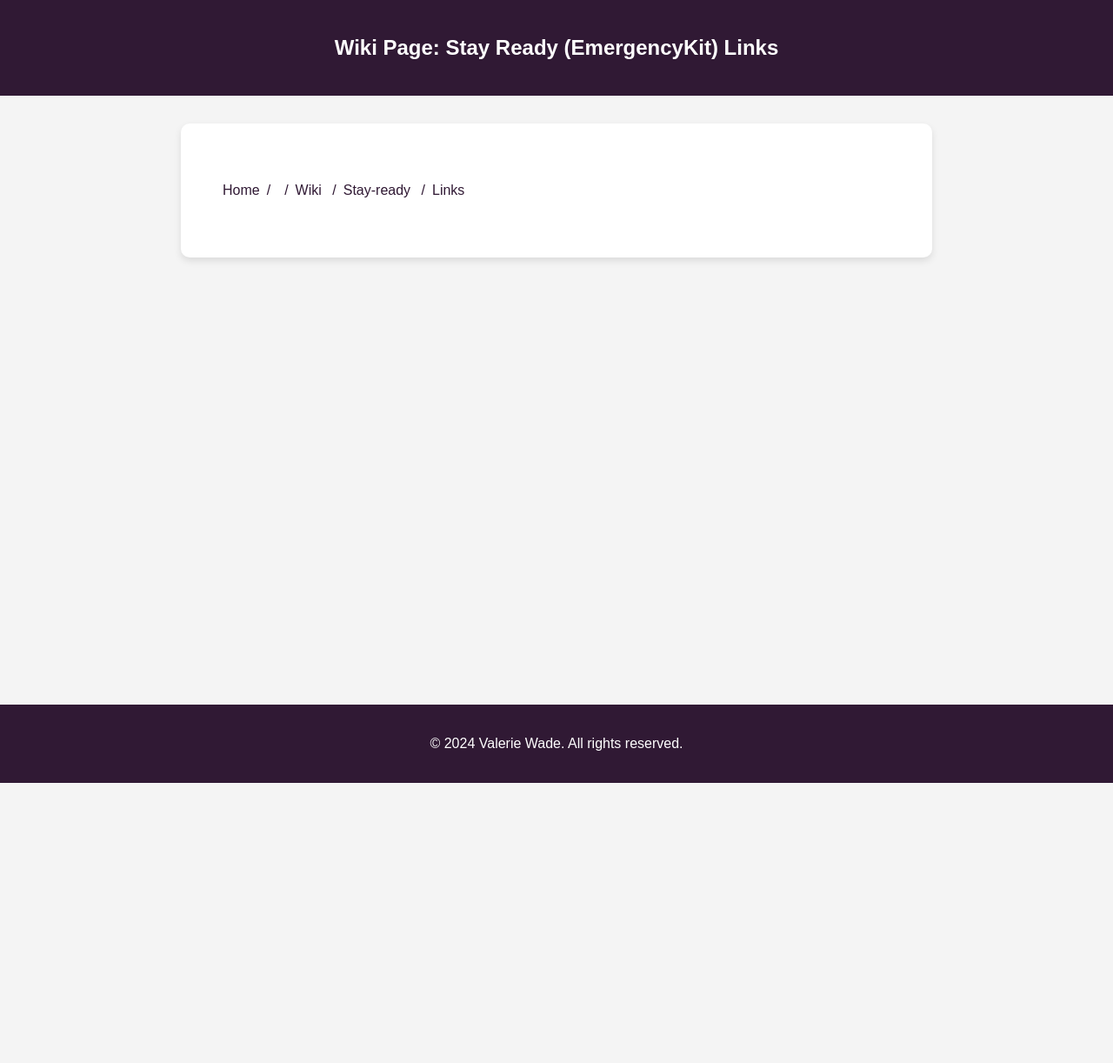
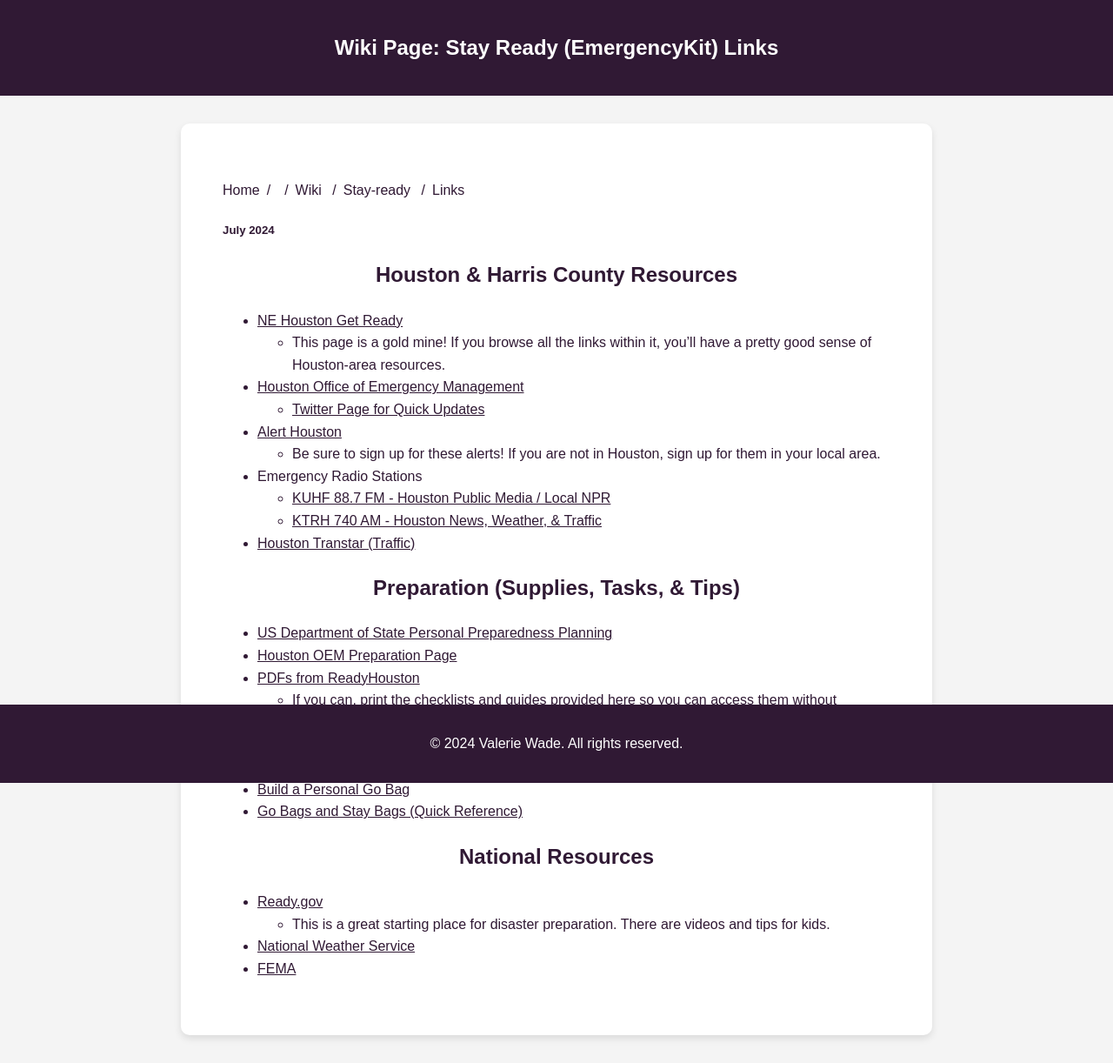
Before and after one commit to valwade275/valwade275.github.io, a Jekyll site: the page built from wiki/stay-ready/links.md, in a window 1280 px wide. Shown: the whole page at 87% size. Built offline with Jekyll 4.4.1, drawn with Linux system fonts in a browser that asks for light colours; before the commit the page ends 900 px from its top, so only the background shows below that.

Commit message:
adding stay-ready things

```diff
--- a/wiki/stay-ready/links.md
+++ b/wiki/stay-ready/links.md
@@ -1,3 +1,36 @@
 ---
 title: Stay Ready (EmergencyKit) Links
 ---
+
+##### July 2024
+
+## Houston & Harris County Resources
+
+- [NE Houston Get Ready](https://nehoustongetready.com/)
+    - This page is a gold mine! If you browse all the links within it, you'll have a pretty good sense of Houston-area resources.
+- [Houston Office of Emergency Management](https://www.houstonoem.org/)
+    - [Twitter Page for Quick Updates](https://twitter.com/houstonoem)
+- [Alert Houston](https://houstonemergency.org/alerts/)
+    - Be sure to sign up for these alerts! If you are not in Houston, sign up for them in your local area.
+- Emergency Radio Stations
+    - [KUHF 88.7 FM - Houston Public Media / Local NPR](https://www.houstonpublicmedia.org/news887/)
+    - [KTRH 740 AM - Houston News, Weather, & Traffic](https://ktrh.iheart.com/)
+- [Houston Transtar (Traffic)](https://www.houstontranstar.org/)
+
+## Preparation (Supplies, Tasks, & Tips)
+
+- [US Department of State Personal Preparedness Planning](https://www.state.gov/global-community-liaison-office/crisis-management/personal-preparedness-planning/)
+- [Houston OEM Preparation Page](https://www.houstonoem.org/pages/Prepare)
+- [PDFs from ReadyHouston](http://readyhouston.wpengine.com/partners/offices-of-emergency-management/)
+    - If you can, print the checklists and guides provided here so you can access them without electricity.
+- [City of Houston Disaster Preparedness Guide PDF](https://www.google.com/url?sa=t&source=web&rct=j&opi=89978449&url=https://www.houstontx.gov/oem-dr/COH-Disaster-Preparedness-Guide-2019.pdf&ved=2ahUKEwiWz-qMq6eHAxUR4skDHamlCQ84ChAWegQIIxAB&usg=AOvVaw299MJjUF-c346s_45iB_hM)
+- [Build a Kit](https://www.ready.gov/kit)
+- [Build a Personal Go Bag](https://socoemergency.org/get-ready/build-a-kit/personal-go-bags/)
+- [Go Bags and Stay Bags (Quick Reference)](https://www.state.gov/global-community-liaison-office/crisis-management/packing-a-go-bag-and-a-stay-bag/)
+
+## National Resources
+
+- [Ready.gov](https://www.ready.gov/)
+    - This is a great starting place for disaster preparation. There are videos and tips for kids.
+- [National Weather Service](https://www.weather.gov/hgx/radio)
+- [FEMA](https://www.fema.gov/)
```
Also changed, not shown: wiki/stay-ready/my-reminders.md (added, +23 -0 lines).
